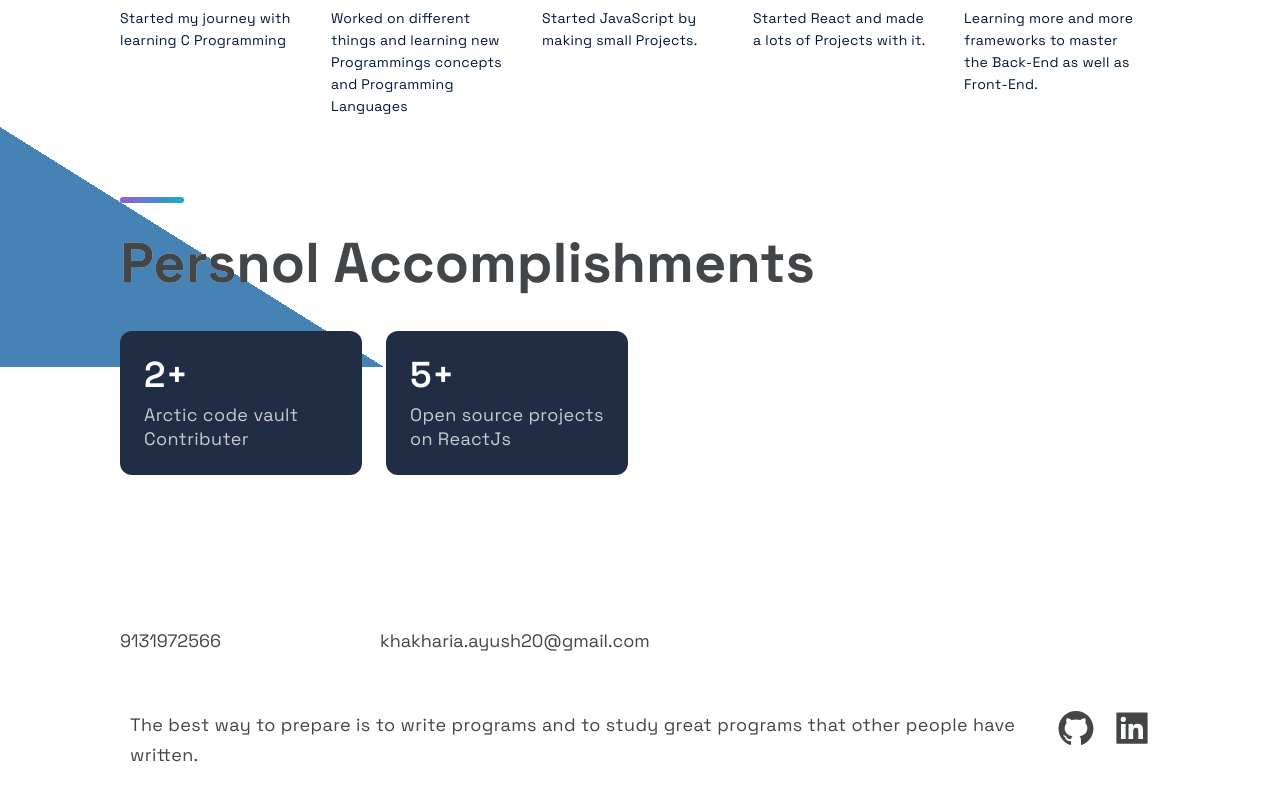
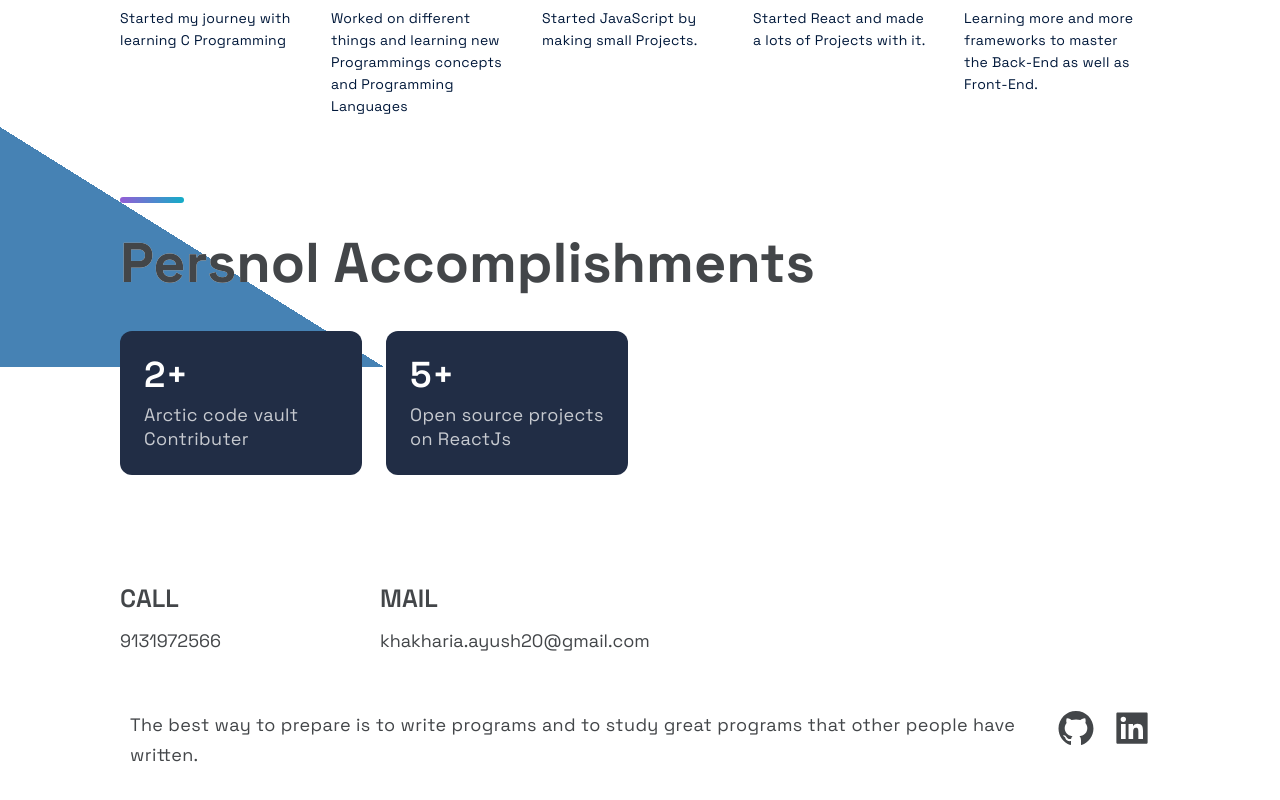
Before and after one commit to ayush200998/Portfolio, a Next.js app: page / in a window 1280 px wide. Shown: the part 3633-4433 px from the top of the page. Built offline with nearby package versions, Linux system fonts and the light colour scheme.

Commit message:
Initial Commit

```diff
--- a/src/components/Footer/FooterStyles.js
+++ b/src/components/Footer/FooterStyles.js
@@ -145,10 +145,10 @@ export const LinkColumn = styled.div`
 export const LinkTitle = styled.h4`
 	font-style: normal;
 	font-weight: 600;
-	font-size: 12px;
+	font-size: 25px;
 	line-height: 24px;
 	text-transform: uppercase;
-	color: rgba(255, 255, 255, 0.4);
+	color: #434649;
 	margin-bottom: 16px;
 
 	@media ${props => props.theme.breakpoints.sm} {
```
